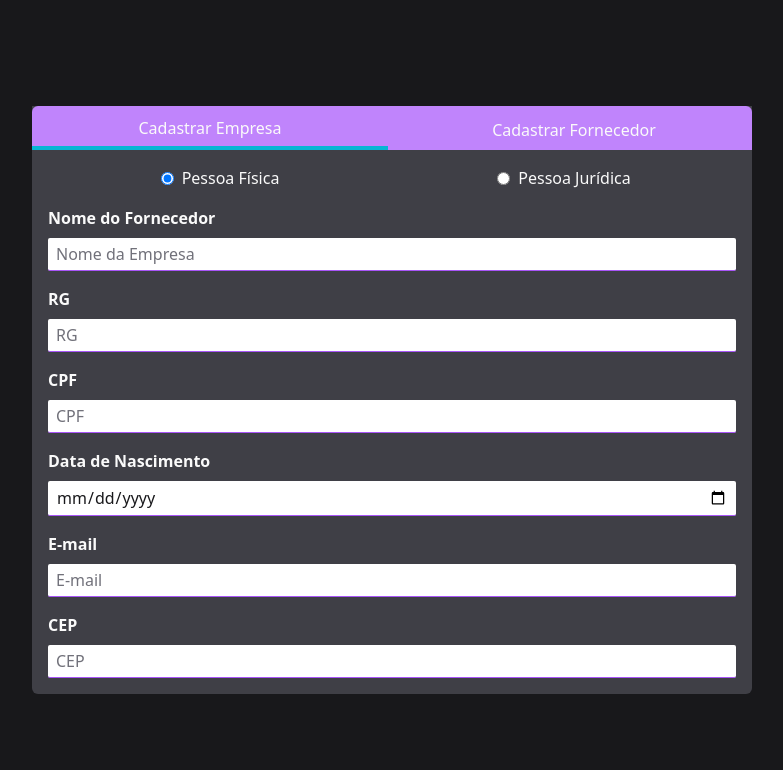
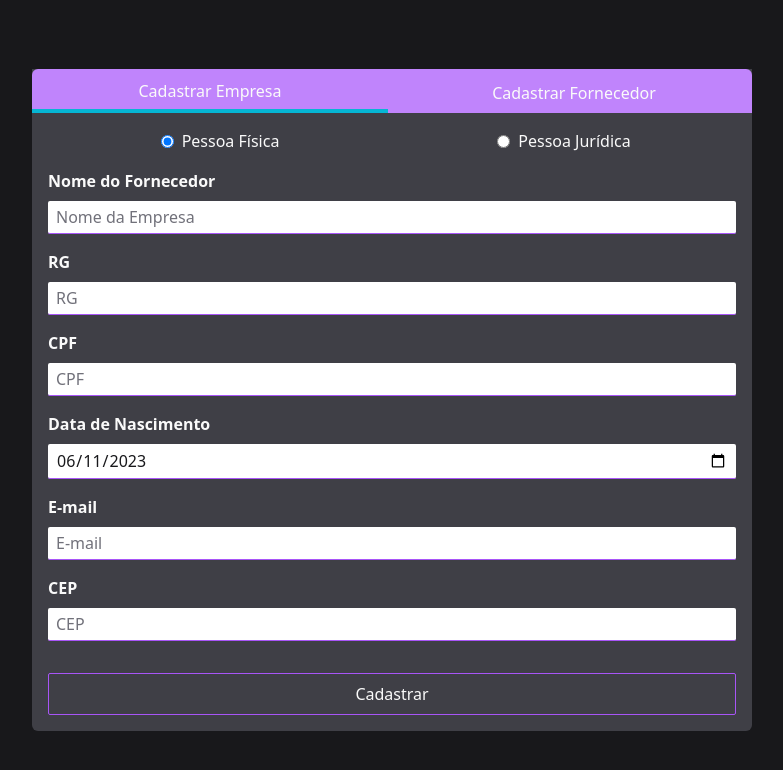
Before and after one commit to hemerson-git/desafio-cadastro-empresa, a React (Vite) app: page /cadastrar in a window 1280 px wide. Shown: the top 770 px of the page, without its empty margins (248-1031 px from the left). Built offline with nearby package versions, Linux system fonts and the light colour scheme.

Commit message:
feat: add validation supplier age

```diff
--- a/src/components/FormCreateSupplier/index.tsx
+++ b/src/components/FormCreateSupplier/index.tsx
@@ -1,19 +1,53 @@
-import { ChangeEvent, useState } from "react";
+import { useState, FormEvent } from "react";
 import { Input } from "../Input";
+import { CepAPI } from "../../services/CEPApi";
+import { convertMillisecondsToYears } from "../../utils/convertMillisecondsToYears";
+
+type AddressProps = {
+  cep: string;
+  uf: string;
+  cidade: string;
+  bairro: string;
+  logradouro: string;
+};
 
 export function FormCreateSupplier() {
   const [hasCNPJ, setHasCNPJ] = useState(false);
+  const [cep, setCep] = useState("");
+  const [address, setAddress] = useState<AddressProps | null>(null);
+  const [supplierBirth, setSupplierBirth] = useState(
+    new Date().toISOString().slice(0, 10)
+  );
 
-  function ValidateCEP(cep: string) {
-    console.log(cep);
+  async function ValidateCEP(cep: string) {
+    const parsedCep = Number(cep.replace("-", ""));
+
+    if (!isNaN(parsedCep) && parsedCep >= 8) {
+      const result = await CepAPI.get(`/${parsedCep}`);
+      console.log(result.data);
+      setAddress(result.data);
+    }
   }
 
   function changeType(e: string) {
     e === "pf" ? setHasCNPJ(false) : setHasCNPJ(true);
   }
 
+  function handleSubmit(e: FormEvent<HTMLFormElement>) {
+    e.preventDefault();
+
+    const supplierAge = convertMillisecondsToYears(
+      Number(new Date()) - Number(new Date(supplierBirth))
+    );
+
+    if (address?.uf === "PR" && supplierAge < 18) {
+      alert("O fornecedor deve ser maior de idade");
+      return;
+    }
+  }
+
   return (
-    <form action="" className="flex flex-col gap-y-4 p-4">
+    <form className="flex flex-col gap-y-4 p-4" onSubmit={handleSubmit}>
       <div className="flex justify-between">
         <div className="flex flex-1 items-center justify-center gap-2">
           <input
@@ -64,7 +98,14 @@ export function FormCreateSupplier() {
             type="text"
             mask="999.999.999-99"
           />
-          <Input label="Data de Nascimento" id="cpf" type="date" />
+
+          <Input
+            label="Data de Nascimento"
+            id="cpf"
+            type="date"
+            value={supplierBirth}
+            onChange={(e) => setSupplierBirth(e.target.value)}
+          />
         </>
       )}
 
@@ -75,8 +116,21 @@ export function FormCreateSupplier() {
         id="cep"
         type="text"
         mask="99999-999"
-        onChange={(e) => ValidateCEP(e.target.value)}
+        value={cep}
+        onChange={(e) => {
+          ValidateCEP(e.target.value);
+          setCep(e.target.value);
+        }}
       />
+
+      <button
+        type="submit"
+        className="
+          w-full py-2 px-4 flex items-center justify-center rounded-sm border mt-4
+          border-purple-500 hover:bg-purple-500 transition-colors"
+      >
+        Cadastrar
+      </button>
     </form>
   );
 }
--- a/src/services/CEPApi.ts
+++ b/src/services/CEPApi.ts
@@ -1,7 +1,7 @@
 import axios from "axios";
 
 export const CepAPI = axios.create({
-  baseURL: "cep.la",
+  baseURL: "http://cep.la/",
 });
 
 axios.defaults.headers.common["Accept"] = `application/json`;
--- /dev/null
+++ b/src/utils/convertMillisecondsToYears.ts
@@ -0,0 +1,12 @@
+export function convertMillisecondsToYears(milliseconds: number) {
+  const millisecondsPerMinute = 1000 * 60; // Number of milliseconds in a minute
+  const minutesPerHour = 60; // Number of minutes in an hour
+  const hoursPerDay = 24; // Number of hours in a day
+  const daysPerYear = 365; // Number of days in a year
+
+  const millisecondsPerYear =
+    millisecondsPerMinute * minutesPerHour * hoursPerDay * daysPerYear;
+
+  const years = Math.floor(milliseconds / millisecondsPerYear);
+  return years;
+}
```
